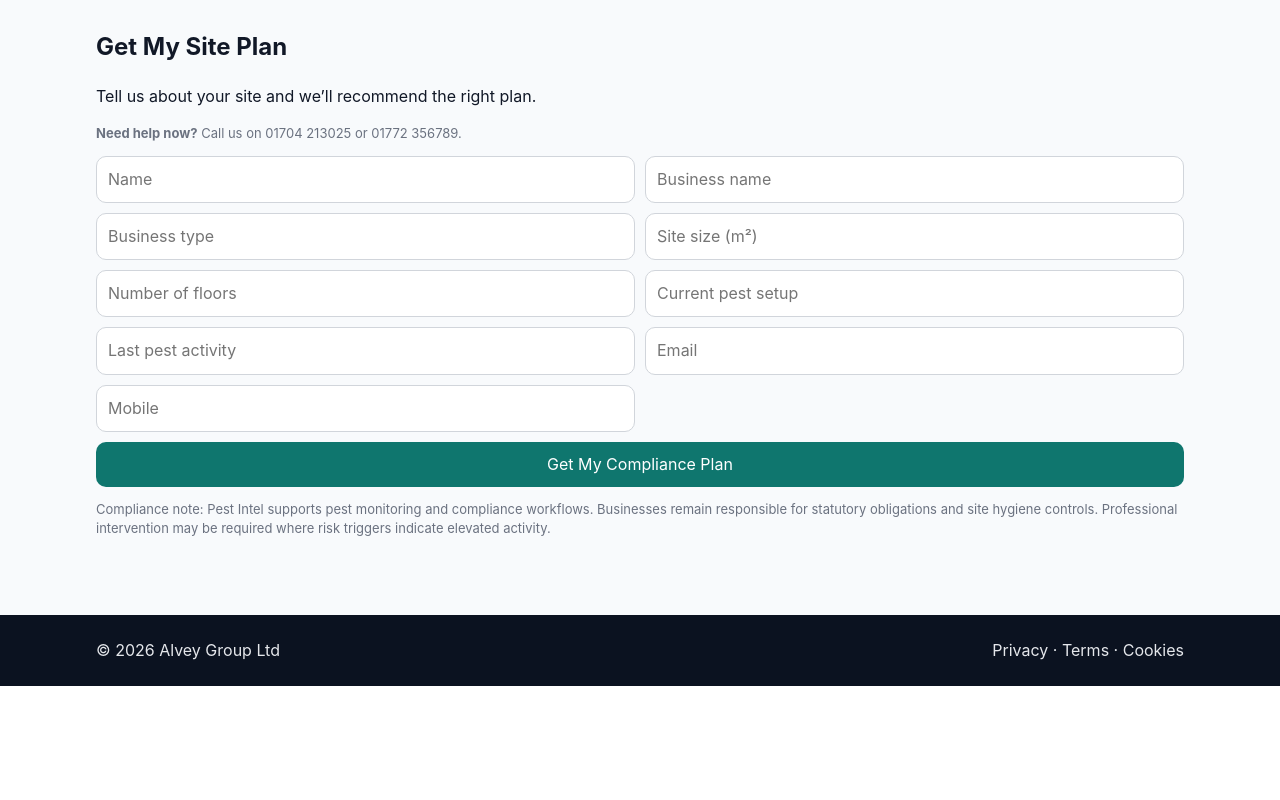
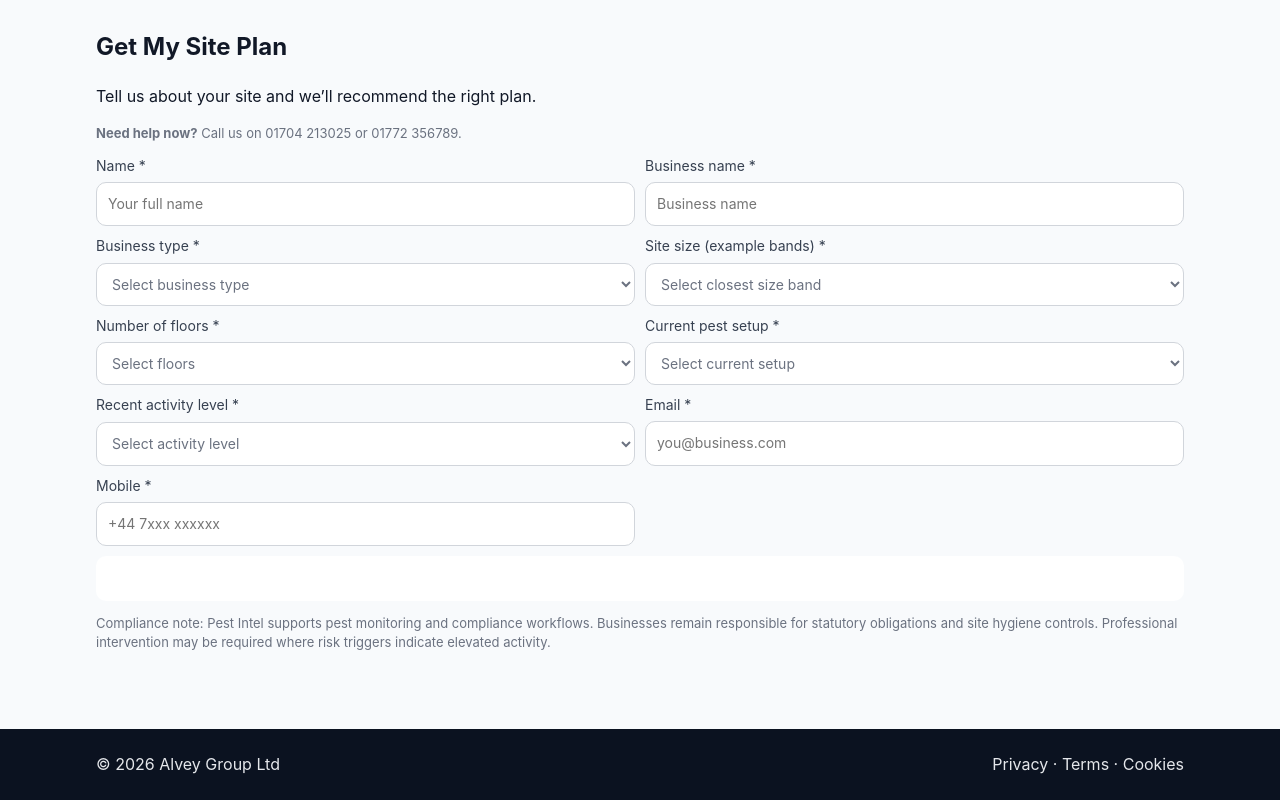
Before and after one commit to johnalvey13-rgb/pest-intel-site, a plain HTML site: page index.html in a window 1280 px wide. Shown: the part 4609-5409 px from the top of the page. Before the commit the page ends 5295 px from the top, so only its background shows below. Drawn offline with Linux system fonts and the light colour scheme.

Commit message:
Improve lead form UX with dropdowns and site size examples

```diff
--- a/index.html
+++ b/index.html
@@ -227,15 +227,83 @@
         <p>Tell us about your site and we’ll recommend the right plan.</p>
         <p class="micro"><strong>Need help now?</strong> Call us on <a href="tel:+441704213025">01704 213025</a> or <a href="tel:+441772356789">01772 356789</a>.</p>
         <form class="lead-form" action="https://formspree.io/f/mzzgrvzg" method="POST">
-          <input name="name" placeholder="Name" required />
-          <input name="business" placeholder="Business name" required />
-          <input name="business_type" placeholder="Business type" required />
-          <input name="site_size" placeholder="Site size (m²)" required />
-          <input name="floors" placeholder="Number of floors" required />
-          <input name="current_setup" placeholder="Current pest setup" required />
-          <input name="last_activity" placeholder="Last pest activity" required />
-          <input type="email" name="email" placeholder="Email" required />
-          <input name="mobile" placeholder="Mobile" required />
+          <label>
+            Name *
+            <input name="name" placeholder="Your full name" required />
+          </label>
+          <label>
+            Business name *
+            <input name="business" placeholder="Business name" required />
+          </label>
+
+          <label>
+            Business type *
+            <select name="business_type" required>
+              <option value="" selected disabled>Select business type</option>
+              <option>Sandwich bar / takeaway</option>
+              <option>Small café</option>
+              <option>Small restaurant</option>
+              <option>Pub with kitchen</option>
+              <option>School / education</option>
+              <option>Care setting</option>
+              <option>Supermarket / food retail</option>
+              <option>Other commercial premises</option>
+            </select>
+          </label>
+
+          <label>
+            Site size (example bands) *
+            <select name="site_size_example" required>
+              <option value="" selected disabled>Select closest size band</option>
+              <option>Sandwich bar (up to 80 m²)</option>
+              <option>Small café (80–150 m²)</option>
+              <option>Small restaurant (150–300 m²)</option>
+              <option>Medium premises (300–1,000 m²)</option>
+              <option>Large grounds / multi-area site (1,000+ m²)</option>
+            </select>
+          </label>
+
+          <label>
+            Number of floors *
+            <select name="floors" required>
+              <option value="" selected disabled>Select floors</option>
+              <option>1</option>
+              <option>2</option>
+              <option>3</option>
+              <option>4+</option>
+            </select>
+          </label>
+
+          <label>
+            Current pest setup *
+            <select name="current_setup" required>
+              <option value="" selected disabled>Select current setup</option>
+              <option>None</option>
+              <option>Contract service</option>
+              <option>Ad-hoc callouts</option>
+              <option>In-house checks only</option>
+            </select>
+          </label>
+
+          <label>
+            Recent activity level *
+            <select name="last_activity" required>
+              <option value="" selected disabled>Select activity level</option>
+              <option>None recently</option>
+              <option>Occasional signs</option>
+              <option>Repeated signs</option>
+              <option>Active issue now</option>
+            </select>
+          </label>
+
+          <label>
+            Email *
+            <input type="email" name="email" placeholder="you@business.com" required />
+          </label>
+          <label>
+            Mobile *
+            <input name="mobile" placeholder="+44 7xxx xxxxxx" required />
+          </label>
           <button class="btn" type="submit">Get My Compliance Plan</button>
         </form>
         <p class="micro">Compliance note: Pest Intel supports pest monitoring and compliance workflows. Businesses remain responsible for statutory obligations and site hygiene controls. Professional intervention may be required where risk triggers indicate elevated activity.</p>
--- a/styles.css
+++ b/styles.css
@@ -12,7 +12,7 @@ nav{display:flex;gap:14px;align-items:center}nav a{font-size:14px;color:#374151}
 .price{font-size:28px;font-weight:800}.price span{font-size:12px;font-weight:500;color:#6b7280}
 .btn{display:inline-block;background:#0f766e;color:#fff;padding:11px 16px;border-radius:10px;border:1px solid #0f766e;font-weight:600}
 .btn-outline{background:#fff;color:#0f766e}.btn-sm{padding:8px 12px;font-size:13px}
-.lead-form{display:grid;grid-template-columns:repeat(2,1fr);gap:10px;margin-top:12px}.lead-form input,.lead-form button{padding:11px;border:1px solid #d1d5db;border-radius:10px;font:inherit}.lead-form button{grid-column:1/-1;border:none;cursor:pointer}
+.lead-form{display:grid;grid-template-columns:repeat(2,1fr);gap:10px;margin-top:12px}.lead-form label{display:grid;gap:6px;font-size:14px;color:#374151}.lead-form input,.lead-form select,.lead-form button{padding:11px;border:1px solid #d1d5db;border-radius:10px;font:inherit;background:#fff}.lead-form button{grid-column:1/-1;border:none;cursor:pointer}.lead-form select:invalid{color:#6b7280}
 details{border:1px solid #e5e7eb;border-radius:10px;padding:10px 12px;background:#fff;margin-bottom:8px}
 .evidence-card{padding:10px}.evidence-card img{width:100%;height:200px;object-fit:cover;border-radius:10px;display:block;margin-bottom:8px}.evidence-trigger{cursor:zoom-in}
 .lightbox{position:fixed;inset:0;background:rgba(0,0,0,.86);display:none;align-items:center;justify-content:center;flex-direction:column;padding:20px;z-index:60}.lightbox.open{display:flex}.lightbox img{max-width:min(1000px,92vw);max-height:78vh;border-radius:10px;box-shadow:0 12px 36px rgba(0,0,0,.45)}.lightbox .micro{color:#e5e7eb;margin-top:10px;text-align:center}.lightbox-close{position:absolute;top:14px;right:16px;background:#111827;color:#fff;border:1px solid #374151;border-radius:10px;padding:6px 10px;font-size:24px;line-height:1;cursor:pointer}
```
